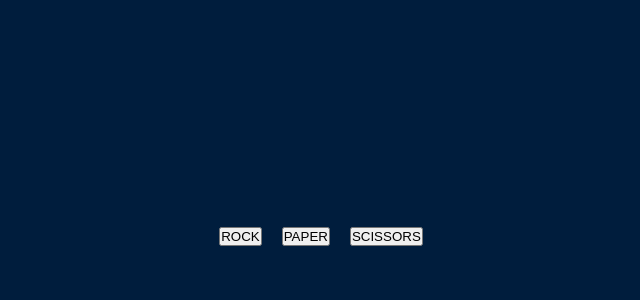
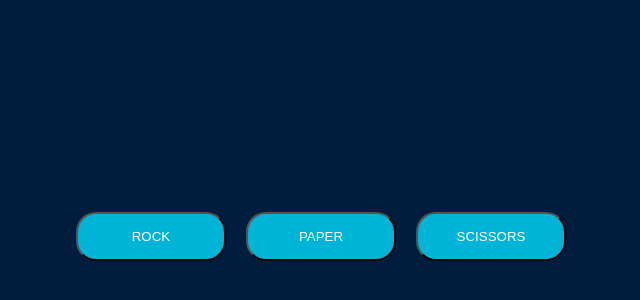
Before and after one commit to cumhurbabaoglu/javascript-rock-paper-scissors, a plain HTML site: page index.html in a window 1280 px wide. Shown: the part 164-464 px from the top of the page, without its empty margins (319-959 px from the left). Drawn offline with Linux system fonts and the light colour scheme.

Commit message:
Add styles to button selector

```diff
--- a/styles.css
+++ b/styles.css
@@ -22,3 +22,11 @@ div p {
     display: flex;
     gap: 20px;
 }
+
+button {
+    padding: 15px;
+    border-radius: 20px;
+    width: 150px;
+    background-color: #00b4d8;
+    color: white;
+}
```
